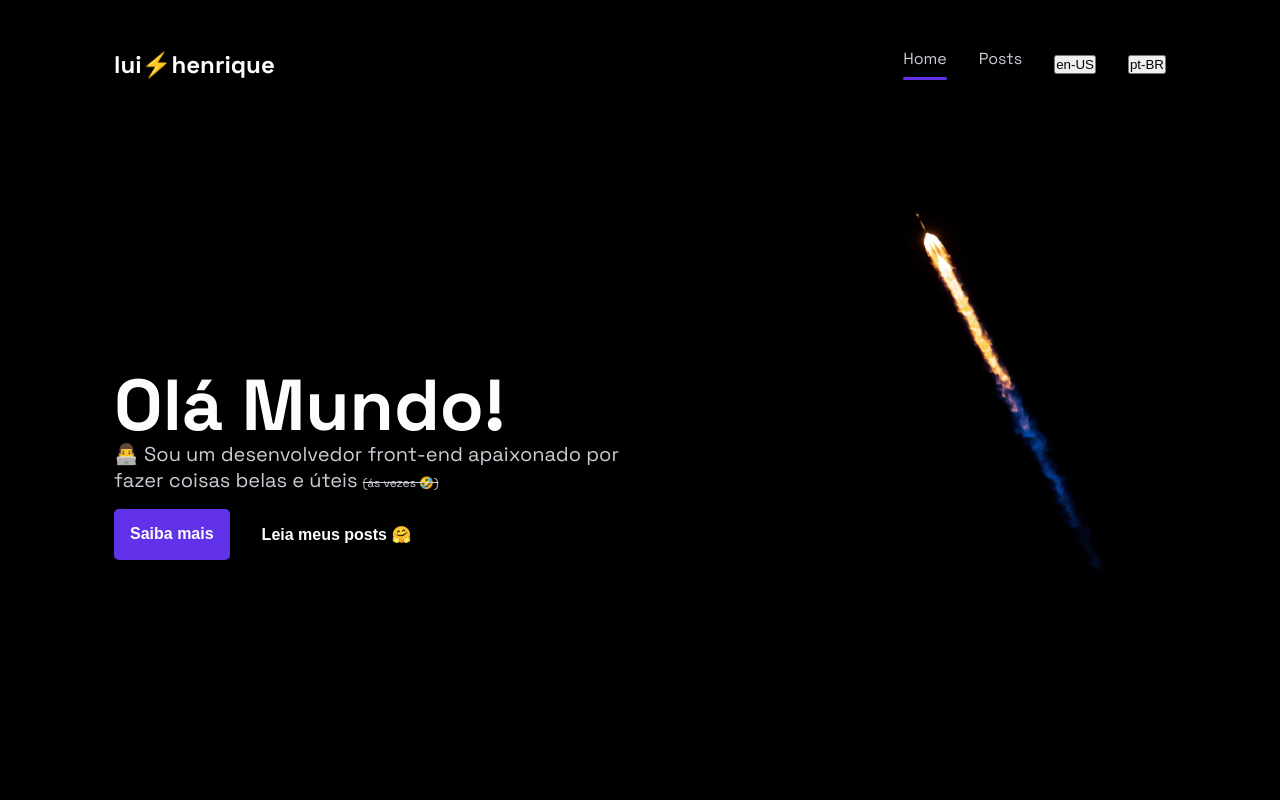
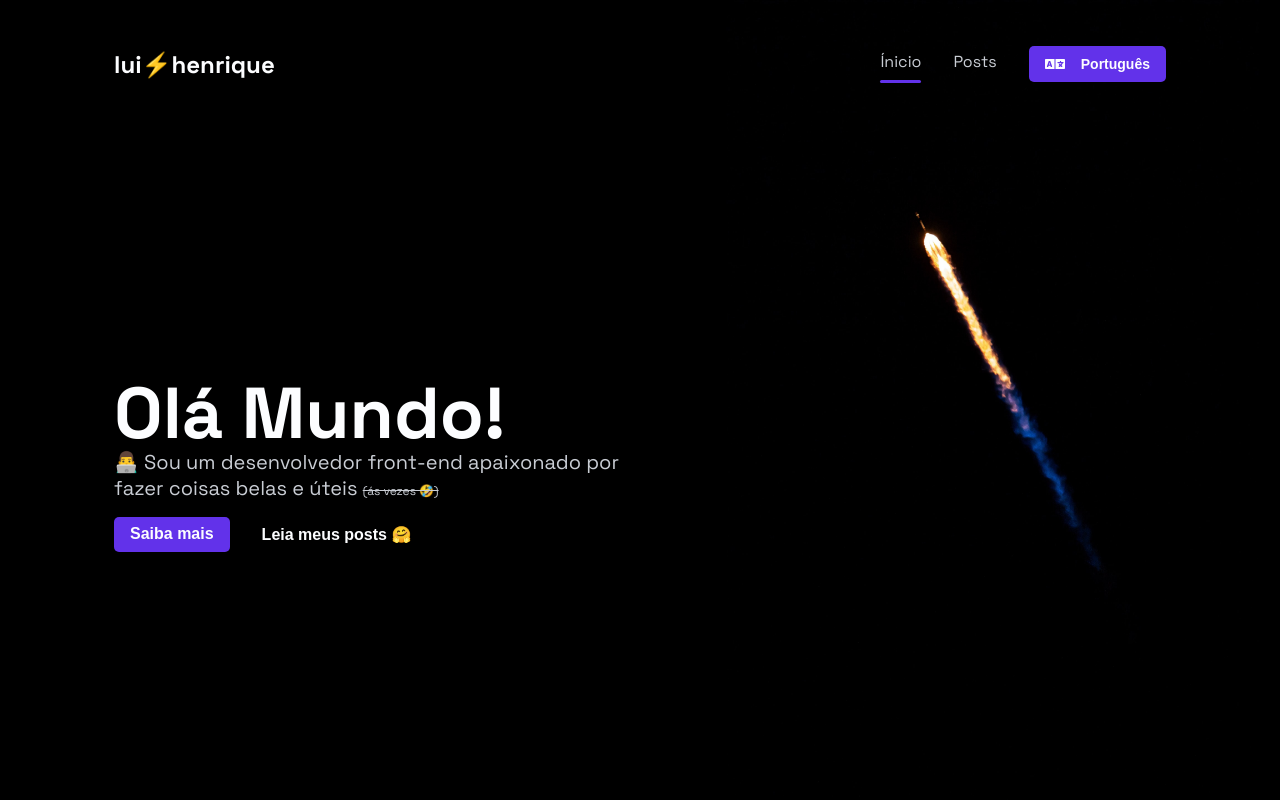
Before and after one commit to lui7henrique/blog, a Next.js app: page / in a window 1280 px wide. Shown: the top 800 px of the page. Built offline with nearby package versions, Linux system fonts and the light colour scheme.

Commit message:
:lipstick: Button change locale

```diff
--- a/package.json
+++ b/package.json
@@ -1,5 +1,5 @@
 {
-  "name": "boilerplate",
+  "name": "lui7henrique",
   "version": "0.1.0",
   "private": true,
   "scripts": {
--- a/src/components/Button/index.tsx
+++ b/src/components/Button/index.tsx
@@ -1,3 +1,4 @@
+import { IconType } from "react-icons"
 import { useTheme } from "styled-components"
 import theme from "styles/theme"
 
@@ -9,6 +10,7 @@ type ButtonProps = {
   textColor?: string
   fontSize?: keyof typeof theme["fontSizes"]
   borderRadius?: string
+  rightIcon?: IconType
 } & React.ButtonHTMLAttributes<HTMLButtonElement>
 
 export const Button = (props: ButtonProps) => {
@@ -19,6 +21,7 @@ export const Button = (props: ButtonProps) => {
     textColor = theme.colors.title,
     fontSize = "md",
     borderRadius = "5px",
+    rightIcon: RightIcon,
     ...rest
   } = props
 
@@ -30,6 +33,7 @@ export const Button = (props: ButtonProps) => {
       borderRadius={borderRadius}
       {...rest}
     >
+      {RightIcon && <RightIcon size={20} />}
       {label}
     </S.Button>
   )
--- a/src/components/Button/styles.ts
+++ b/src/components/Button/styles.ts
@@ -8,12 +8,16 @@ export const Button = styled.button<{
   borderRadius: string
 }>`
   background-color: ${(props) => props.backgroundColor};
+  display: flex;
+  align-items: center;
+  justify-content: center;
+  gap: 1rem;
 
   color: ${(props) => props.textColor};
   font-size: ${(props) => props.theme.fontSizes[props.fontSize]};
   font-weight: bold;
 
-  padding: 1rem;
+  padding: 0.5rem 1rem;
   border: none;
 
   cursor: pointer;
--- /dev/null
+++ b/src/components/Header/content.ts
@@ -0,0 +1,26 @@
+export const headerContent = {
+  "pt-BR": {
+    nav: [
+      {
+        label: "Ínicio",
+        href: "/"
+      },
+      {
+        label: "Posts",
+        href: "/posts"
+      }
+    ]
+  },
+  "en-US": {
+    nav: [
+      {
+        label: "Home",
+        href: "/"
+      },
+      {
+        label: "Posts",
+        href: "/posts"
+      }
+    ]
+  }
+}
--- a/src/components/Header/index.tsx
+++ b/src/components/Header/index.tsx
@@ -1,7 +1,10 @@
+import { Button } from "components/Button"
 import { useRouter } from "next/dist/client/router"
 import Link from "next/link"
-import { useCallback } from "react"
+import { useCallback, useEffect } from "react"
+import { FaLanguage } from "react-icons/fa"
 
+import { headerContent } from "./content"
 import * as S from "./styles"
 
 type NavLinkProps = {
@@ -10,7 +13,8 @@ type NavLinkProps = {
 }
 
 export const Header = () => {
-  const { asPath, push } = useRouter()
+  const { asPath, push, locale } = useRouter()
+  const content = headerContent[locale as "pt-BR" | "en-US"]
 
   const NavLink = useCallback(
     ({ href, label }: NavLinkProps) => {
@@ -27,8 +31,10 @@ export const Header = () => {
 
   const handleChangeLocale = useCallback(
     (locale) => {
+      // replace("/", undefined, { shallow: true })
       push(asPath, asPath, { locale: locale })
     },
+
     [asPath, push]
   )
 
@@ -37,15 +43,30 @@ export const Header = () => {
       <Link href="/" passHref>
         <a>
           <S.Logo>lui⚡️henrique</S.Logo>
+          <S.LogoMobile>⚡️</S.LogoMobile>
         </a>
       </Link>
 
       <S.Nav>
-        <NavLink href="/" label="Home" />
-        <NavLink href="/posts" label="Posts" />
+        {content.nav.map((item) => {
+          return (
+            <NavLink
+              key={JSON.stringify(item)}
+              href={item.href}
+              label={item.label}
+            />
+          )
+        })}
 
-        <button onClick={() => handleChangeLocale("en-US")}>en-US</button>
-        <button onClick={() => handleChangeLocale("pt-BR")}>pt-BR</button>
+        <Button
+          label={locale! === "en-US" ? "English" : "Português"}
+          onClick={() =>
+            handleChangeLocale(locale === "pt-BR" ? "en-US" : "pt-BR")
+          }
+          fontSize="sm"
+          rightIcon={FaLanguage}
+        />
+
         {/* <Button label="Contact-me" borderRadius="25px" /> */}
       </S.Nav>
     </S.Header>
--- a/src/components/Header/styles.ts
+++ b/src/components/Header/styles.ts
@@ -18,18 +18,43 @@ export const Logo = styled.h1`
   font-size: 1.5rem;
   padding: ${({ theme }) => theme.space["16"]} 0;
   display: flex;
+
+  @media (max-width: ${({ theme }) => theme.breakpoints.lg}) {
+    & {
+      display: none;
+    }
+  }
+`
+
+export const LogoMobile = styled.h1`
+  font-size: ${({ theme }) => theme.fontSizes["5xl"]};
+  padding: ${({ theme }) => theme.space["16"]} 0;
+  display: none;
+
+  @media (max-width: ${({ theme }) => theme.breakpoints.lg}) {
+    & {
+      display: flex;
+    }
+  }
 `
 
 export const Nav = styled.nav`
   display: flex;
   align-items: center;
   gap: ${({ theme }) => theme.space["8"]};
+
+  @media (max-width: ${({ theme }) => theme.breakpoints.lg}) {
+    a {
+      display: none;
+    }
+  }
 `
 
 export const NavItem = styled.a<{
   isActive: boolean
 }>`
   transition: border 0.2s ease-in-out;
+  margin-top: 5px;
 
   &::after {
     content: "";
```
Also changed, not shown: next-env.d.ts.
